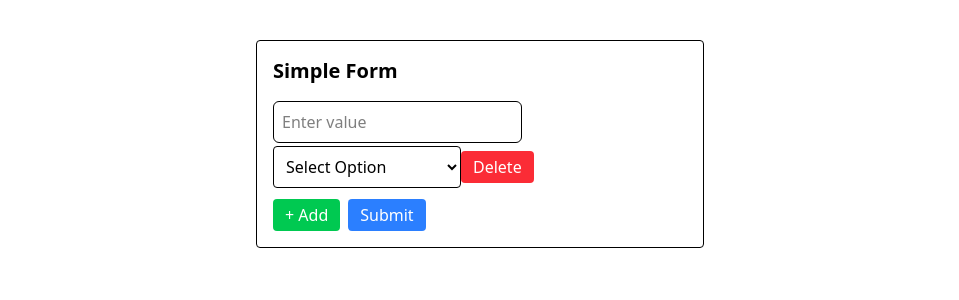
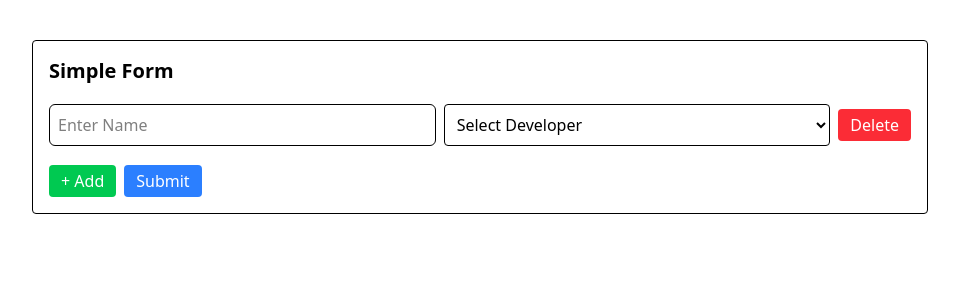
Before and after one commit to sharmin-khan/react-form, a React (Vite) app: page / in a window 1280 px wide. Shown: the top 300 px of the page, without its empty margins (160-1119 px from the left). Built offline with nearby package versions, Linux system fonts and the light colour scheme.

Commit message:
Handle onChange for input and select to store values in a single state object

```diff
--- a/src/components/Form.jsx
+++ b/src/components/Form.jsx
@@ -18,7 +18,7 @@ const Form = () => {
   };
 
   return (
-    <div className="max-w-md mx-auto mt-10 p-4 border rounded bg-white">
+    <div className="max-w-4xl mx-auto mt-10 p-4 border rounded bg-white">
       <h1 className="text-xl font-bold mb-4">Simple Form</h1>
       <form>
         {rows.map((row) => (
--- a/src/components/FormRow.jsx
+++ b/src/components/FormRow.jsx
@@ -1,25 +1,37 @@
-import React, { useState } from 'react'
+import React, { useState } from "react";
 
-export default function FormRow({deleteRow,row}) {
-
-  const [developer, setDeveloper]=useState();
+export default function FormRow({ deleteRow, row }) {
+  const [formData, setFormData] = useState({
+    name: "",
+    role: "",
+  });
 
   return (
-    <div>
-        <input type="text"
-        value={developer}
-        placeholder="Enter value"
+    <div className="flex gap-2 items-center mb-2">
+      <input
+        type="text"
+        value={formData.name}
+        onChange={(e) => setFormData({ ...formData, name: e.target.value })}
+        placeholder="Enter Name"
         className="border p-2 rounded-md flex-1"
       />
       <select
-        onChange={(e)=>setDeveloper(e.target.value)}
-         className="border p-2 rounded flex-1">
-            <option value="">Select Option</option>
+          value={formData.role}
+        onChange={(e) => setFormData({ ...formData, role: e.target.value })}
+        className="border p-2 rounded flex-1"
+      >
+        <option value="">Select Developer</option>
         <option value="Frontend Developer">Frontend Developer</option>
         <option value="Backend Developer">Backend Developer</option>
         <option value="MERN Developer">MERN Developer</option>
       </select>
-        <button type='button' onClick={()=>deleteRow(row.id)} className='bg-red-500 text-white px-3 py-1 my-2 rounded cursor-pointer'>Delete</button>
+      <button
+        type="button"
+        onClick={() => deleteRow(row.id)}
+        className="bg-red-500 text-white px-3 py-1 my-2 rounded cursor-pointer"
+      >
+        Delete
+      </button>
     </div>
-  )
+  );
 }
```
Lines whose indentation alone changed are shown as unchanged.
